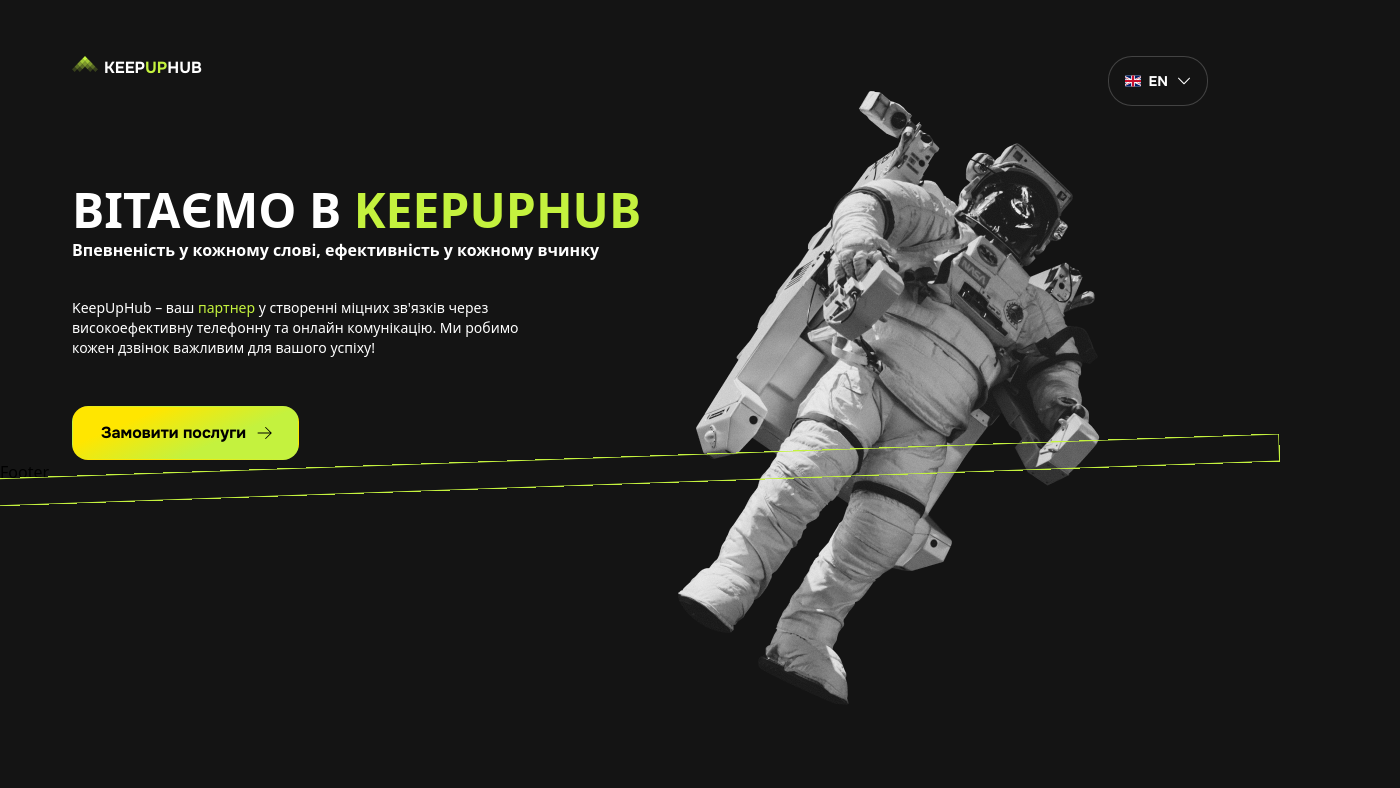
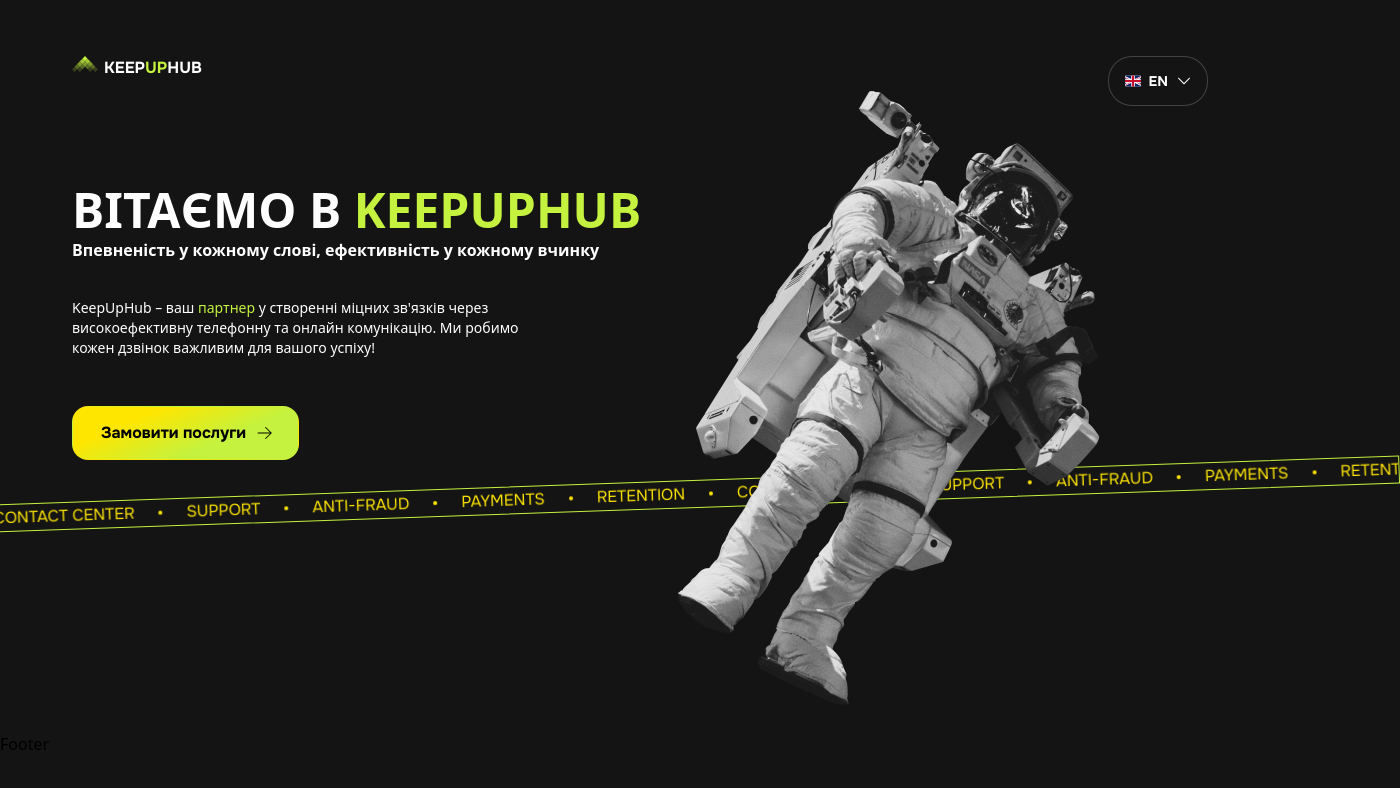
Before and after one commit to DemureFace/KeepUpHub, a Nuxt app: page / in a window 1280 px wide. Shown: the top 788 px of the page, 1400 px wide, since content can reach past the window. Built offline with nearby package versions, Linux system fonts and the light colour scheme.

Commit message:
Finish Wellcom section

```diff
--- a/assets/css/tailwind.css
+++ b/assets/css/tailwind.css
@@ -4,7 +4,7 @@
 
 @layer base {
   body {
-    @apply bg-dark;
+    @apply overflow-x-hidden bg-dark;
   }
 
   .container {
--- a/components/base/BaseTicker.vue
+++ b/components/base/BaseTicker.vue
@@ -7,7 +7,7 @@
 
   repeatText: {
     type: Number,
-    default: 5,
+    default: 10,
   },
 
   duration: {
@@ -19,11 +19,15 @@
 const textList = computed(() => {
   const textList = [];
 
+  let currentIndex = 0;
+
   for (let i = 0; i < props.repeatText; i++) {
-    if (i < props.text.lenght) {
-      textList.push(props.text[i]);
-      console.log(props.text[i]);
+    if (currentIndex >= props.text.length) {
+      currentIndex = 0;
     }
+
+    textList.push(props.text[currentIndex]);
+    currentIndex++;
   }
 
   return textList;
@@ -32,7 +36,7 @@
 
 <template>
   <div
-    class="ticker bg-ticker text-sm2 text-primary-200 border-primary-100 flex h-7 select-none gap-6 overflow-hidden border font-onest font-normal uppercase"
+    class="ticker bg-ticker text-sm2 flex h-7 select-none gap-6 overflow-hidden border border-primary-100 font-onest font-normal uppercase text-primary-200"
     :style="`--duration: ${duration}`"
   >
     <div
@@ -49,7 +53,7 @@
           {{ textItem }}
         </p>
 
-        <div class="bg-stars mx-auto h-5 w-5 bg-cover xl:h-6 xl:w-6" />
+        <div class="mx-auto h-1 w-1 rounded-full bg-primary-200" />
       </template>
     </div>
   </div>
--- a/components/home/WellcomSection.vue
+++ b/components/home/WellcomSection.vue
@@ -32,13 +32,13 @@
       <img
         src="/images/wellcom/astronaut.png"
         alt="astronaut"
-        class="animate-levitation pointer-events-none absolute -top-8 right-8 hidden h-[494px] w-[344px] md:block lg:-top-32 lg:h-[650px] lg:w-[452px] xl:-top-28 xl:right-36 2xl:right-80"
+        class="pointer-events-none absolute -top-8 right-8 hidden h-[494px] w-[344px] animate-levitation md:block lg:-top-32 lg:h-[650px] lg:w-[452px] xl:-top-28 xl:right-36 2xl:right-80"
       />
     </div>
 
     <BaseTicker
       :text="tickerText"
-      class="absolute -bottom-6 -left-2 w-[calc(100%+8px)] -rotate-2"
+      class="absolute -bottom-12 -left-2 -z-20 w-[110%] -rotate-2"
     />
   </section>
 </template>
--- a/pages/index.vue
+++ b/pages/index.vue
@@ -3,5 +3,5 @@
 </script>
 
 <template>
-  <WellcomSection />
+  <WellcomSection class="mb-[272px]" />
 </template>
```
